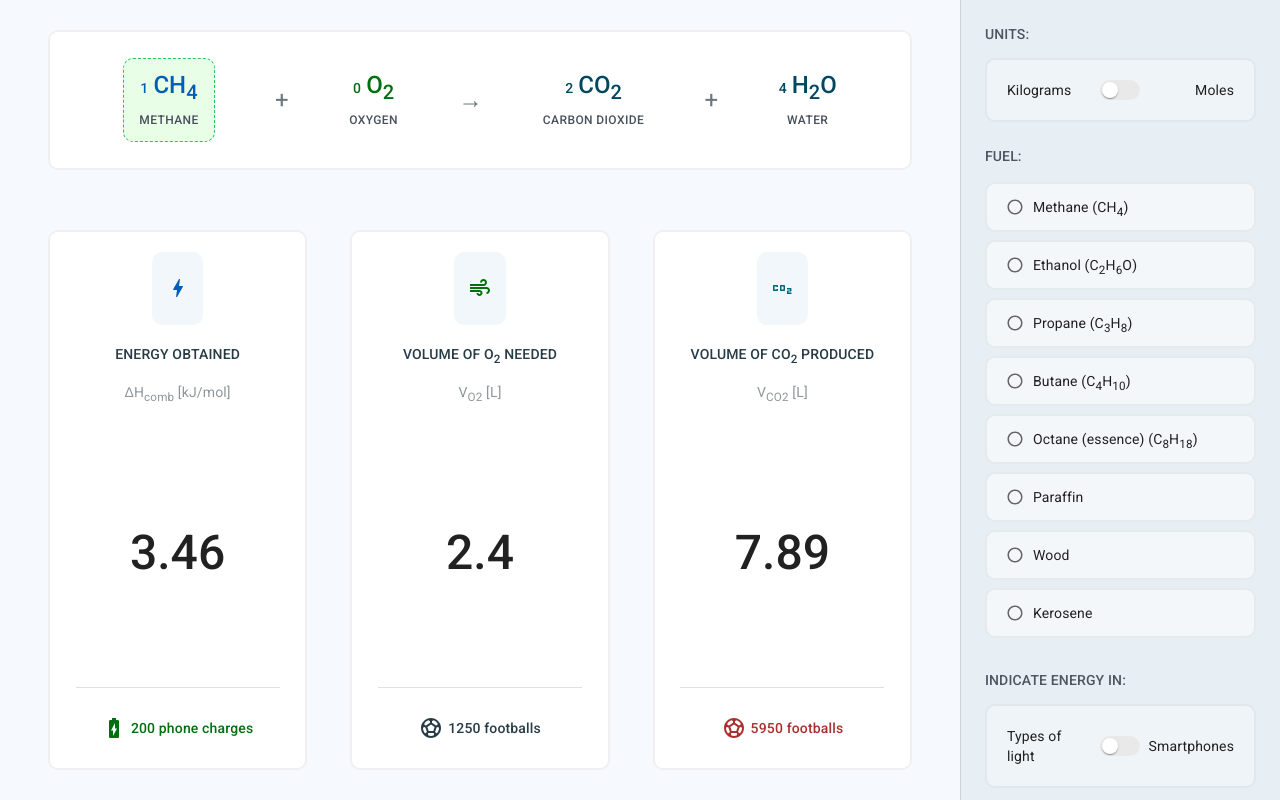
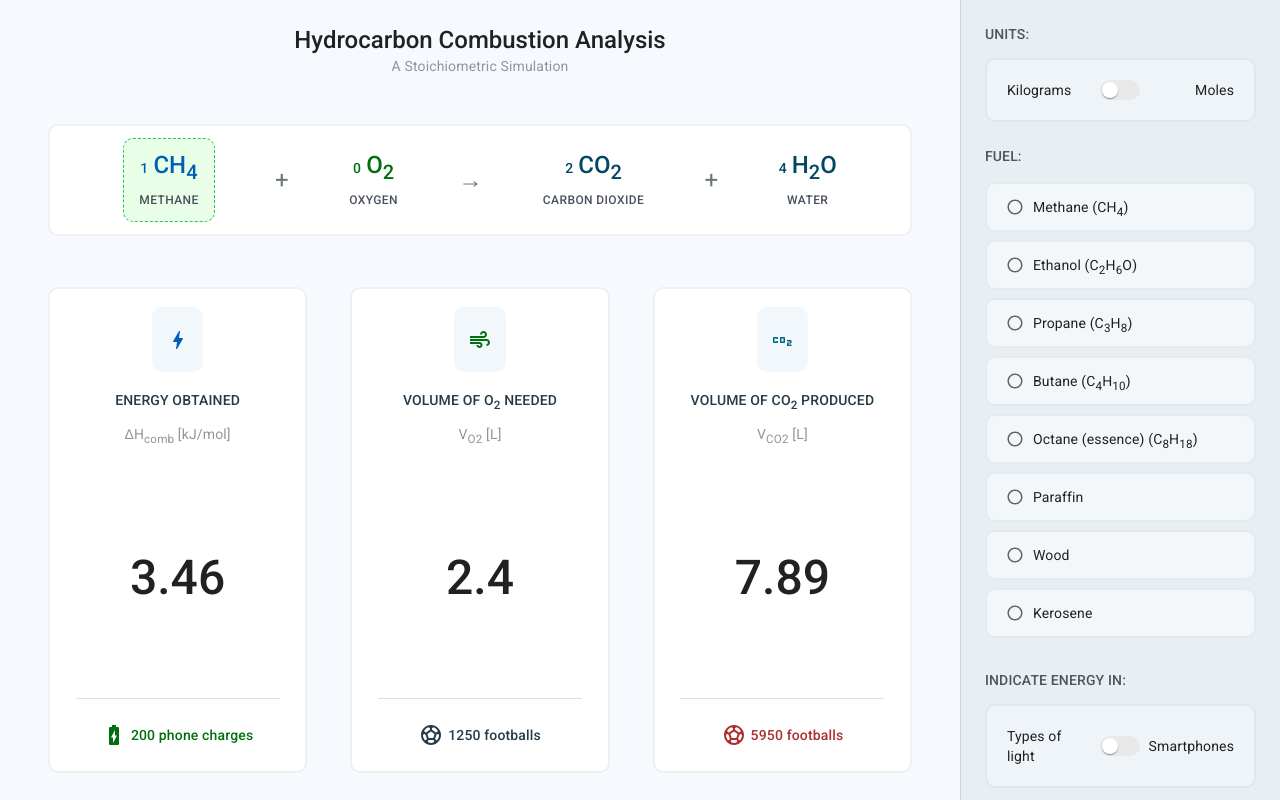
Before and after one commit to graasp/graasp-app-combustion, a React (Vite) app: page / in a window 1280 px wide. Built offline with nearby package versions, Linux system fonts and the light colour scheme.

Commit message:
feat: add title to canvas
closes #16

```diff
--- a/src/components/Canvas.tsx
+++ b/src/components/Canvas.tsx
@@ -1,8 +1,10 @@
 import FormulaContainer from './canvas/FormulaContainer';
 import InteractionContainer from './canvas/InteractionContainer';
+import Title from './canvas/Title';
 
 const Canvas = (): JSX.Element => (
   <div style={{ height: '100%', width: '75vw' }}>
+    <Title />
     <FormulaContainer />
     <InteractionContainer />
   </div>
--- a/src/components/canvas/FormulaContainer.tsx
+++ b/src/components/canvas/FormulaContainer.tsx
@@ -6,7 +6,7 @@ import Formula from './formula/Formula';
 
 const styles = {
   width: '100%',
-  height: '25%',
+  height: '20%',
   background: CANVAS_BACKGROUND,
   display: 'flex',
   justifyContent: 'center',
--- a/src/components/canvas/InteractionContainer.tsx
+++ b/src/components/canvas/InteractionContainer.tsx
@@ -7,7 +7,7 @@ import EnergyBox from './interaction-box/EnergyBox';
 import OxygenBox from './interaction-box/OxygenBox';
 
 const outerContainer = {
-  height: '75%',
+  height: '67.5%',
   background: CANVAS_BACKGROUND,
   display: 'flex',
   alignItems: 'center',
--- /dev/null
+++ b/src/components/canvas/Title.tsx
@@ -0,0 +1,30 @@
+import { Box, Typography } from '@mui/material';
+
+import { CANVAS_BACKGROUND } from '@/constants/css';
+
+const container = {
+  height: '12.5%',
+  width: '100%',
+  background: CANVAS_BACKGROUND,
+  display: 'flex',
+  flexDirection: 'column',
+  alignItems: 'center',
+  justifyContent: 'center',
+};
+
+const titleStyles = { fontWeight: 500 };
+
+const subtitleStyles = { color: '#8f969a' };
+
+const Title = (): JSX.Element => (
+  <Box sx={container}>
+    <Typography variant="h5" sx={titleStyles}>
+      Hydrocarbon Combustion Analysis
+    </Typography>
+    <Typography variant="body2" sx={subtitleStyles}>
+      A Stoichiometric Simulation
+    </Typography>
+  </Box>
+);
+
+export default Title;
```
